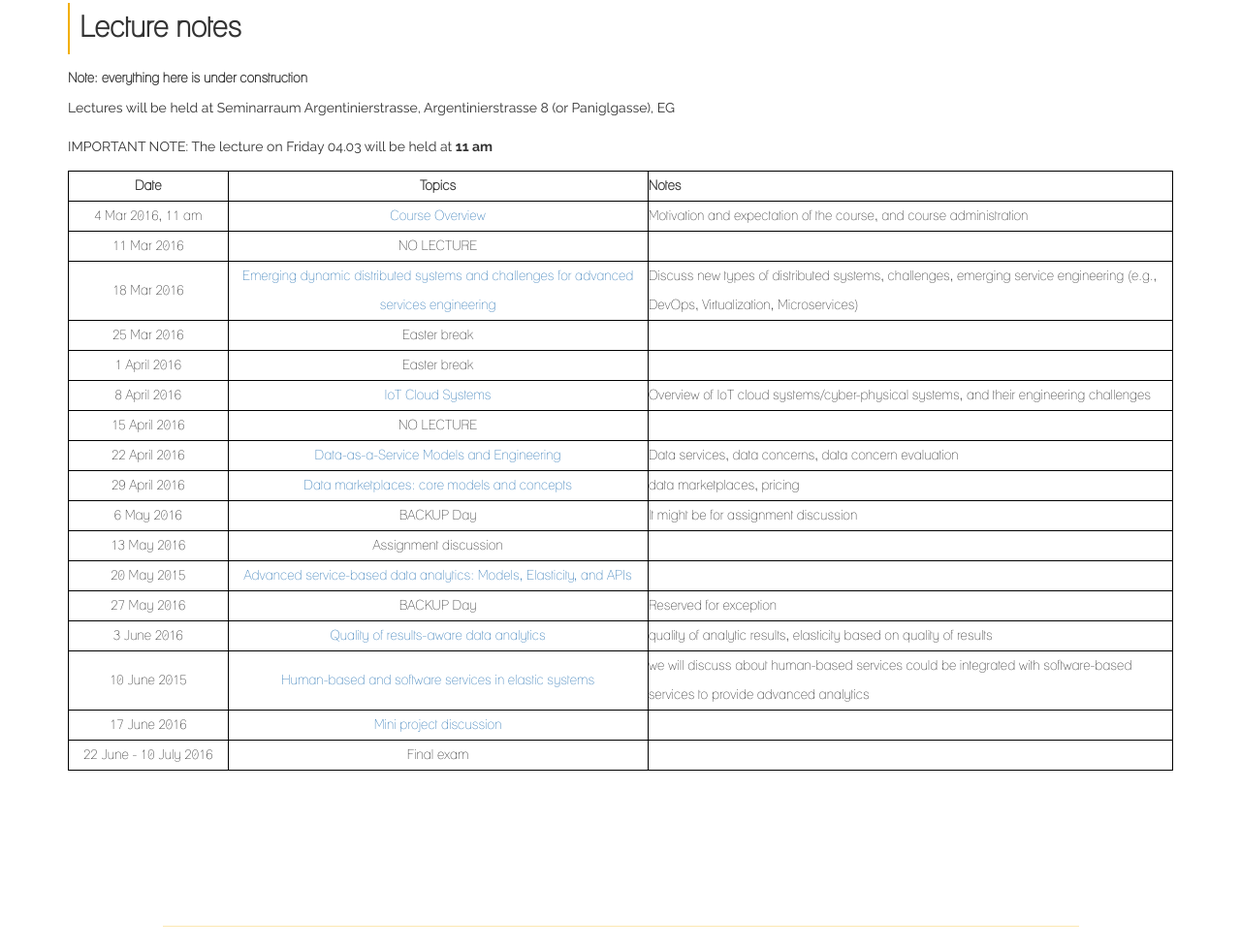
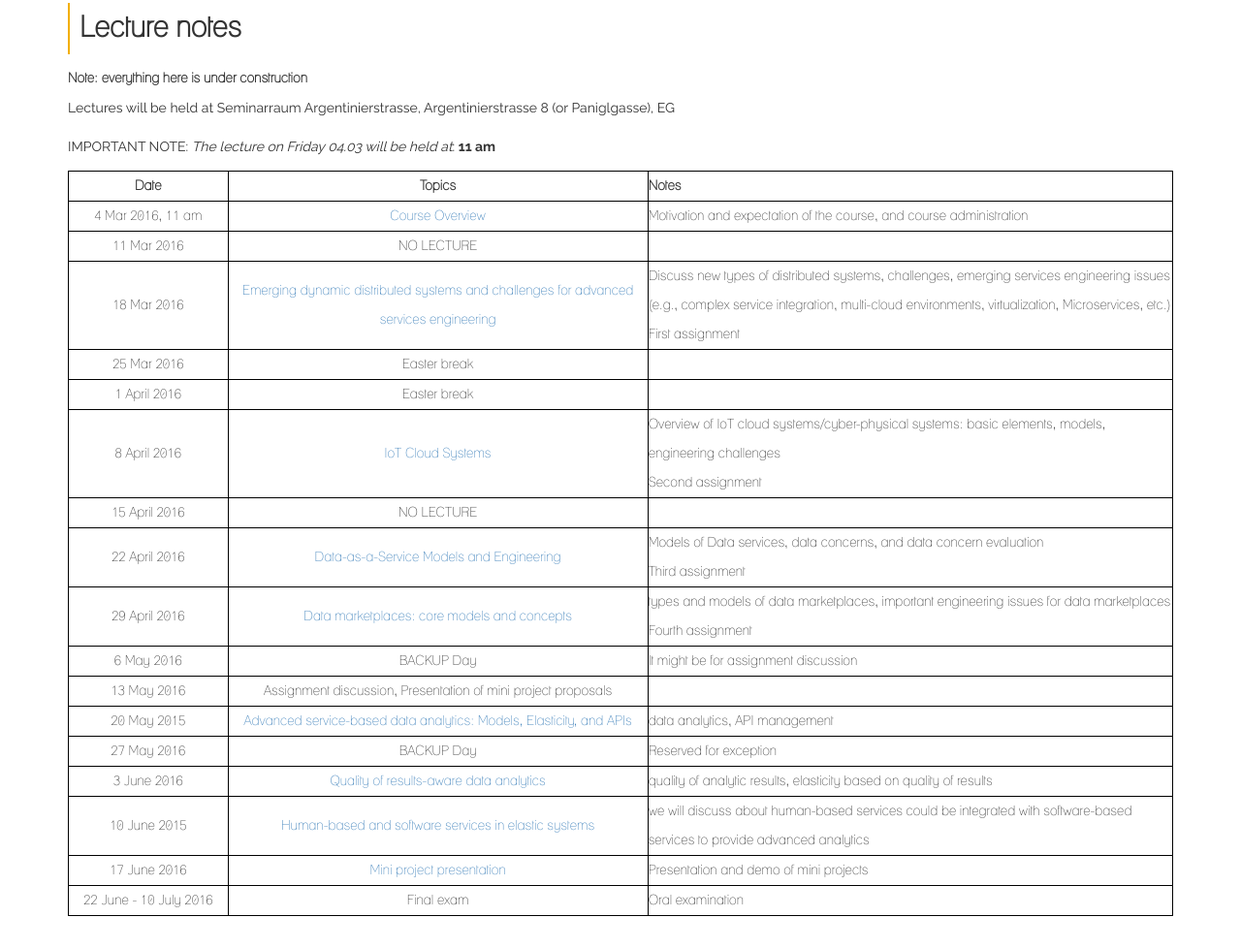
Before and after one commit to linhsolar/ase, a plain HTML site: page index.html in a window 1280 px wide. Shown: the part 1364-2343 px from the top of the page at 97% size. Drawn offline with nearby package versions, Linux system fonts and the light colour scheme.

Commit message:
revised lecture notes

```diff
--- a/index.html
+++ b/index.html
@@ -135,7 +135,7 @@ Also <a href="https://tiss.tuwien.ac.at/course/courseDetails.xhtml?windowId=320&
 				      !important;">Notes</th>
 <p>Lectures will be held at Seminarraum Argentinierstrasse, Argentinierstrasse 8 (or Paniglgasse), EG </p>
 
-<p> IMPORTANT NOTE: The lecture on Friday 04.03 will be held at <b>11 am</b></a>
+<p> IMPORTANT NOTE: <i>The lecture on Friday 04.03 will be held at</i>: <b>11 am</b></a>
 </p>
 			      </tr>
 				  <tr>
@@ -157,7 +157,8 @@ Also <a href="https://tiss.tuwien.ac.at/course/courseDetails.xhtml?windowId=320&
 				    <td style="text-align: center !
 				      important; vertical-align:middle
 				      !important;"><a href="">Emerging dynamic distributed systems and challenges for advanced services engineering</a></td>
-				    <td>Discuss new types of distributed systems, challenges, emerging service engineering (e.g., DevOps, Virtualization, Microservices)</td>
+				    <td>Discuss new types of distributed systems, challenges, emerging services engineering issues (e.g., complex service integration, multi-cloud environments, virtualization, Microservices, etc.)<br>
+				    First assignment</td>
 			      </tr>
 <tr>
 				    <td style="text-align: center ! important; vertical-align:middle !important;">25 Mar 2016</td>
@@ -180,7 +181,8 @@ Also <a href="https://tiss.tuwien.ac.at/course/courseDetails.xhtml?windowId=320&
 				    <td style="text-align: center !
 				      important; vertical-align:middle
 				      !important;"><a href="http://www.slideshare.net/linhsolar/tuwase">IoT Cloud Systems</a></td>
-				    <td>Overview of IoT cloud systems/cyber-physical systems, and their engineering challenges</td>
+				    <td>Overview of IoT cloud systems/cyber-physical systems: basic elements, models,  engineering challenges<br>
+				    Second assignment</td>
 			      </tr>
 <tr>
 				    <td style="text-align: center ! important; vertical-align:middle !important;">15 April 2016</td>
@@ -195,7 +197,8 @@ Also <a href="https://tiss.tuwien.ac.at/course/courseDetails.xhtml?windowId=320&
 				    <td style="text-align: center !
 				      important; vertical-align:middle
 				      !important;"><a href="">Data-as-a-Service Models and Engineering</a></td>
-				    <td>Data services, data concerns, data concern evaluation</td>
+				    <td>Models of Data services, data concerns, and data concern evaluation<br>
+				    Third assignment</td>
 			      </tr>
 
  <tr>
@@ -203,7 +206,8 @@ Also <a href="https://tiss.tuwien.ac.at/course/courseDetails.xhtml?windowId=320&
 				    <td style="text-align: center !
 				      important; vertical-align:middle
 				      !important;"><a href="">Data marketplaces: core models and concepts</a></td>
-				    <td>data marketplaces, pricing</td>
+				    <td>types and models of data marketplaces, important engineering issues for data marketplaces<br>
+				    Fourth assignment</td>
 			      </tr>
 <tr>
 				    <td style="text-align: center ! important; vertical-align:middle !important;">6 May 2016</td>
@@ -217,7 +221,7 @@ Also <a href="https://tiss.tuwien.ac.at/course/courseDetails.xhtml?windowId=320&
 				    <td style="text-align: center ! important; vertical-align:middle !important;">13 May 2016</td>
 				    <td style="text-align: center !
 				      important; vertical-align:middle
-				      !important;">Assignment discussion</td>
+				      !important;">Assignment discussion, Presentation of mini project proposals</td>
 				    <td></td>
 			      </tr>
  <tr>
@@ -225,7 +229,7 @@ Also <a href="https://tiss.tuwien.ac.at/course/courseDetails.xhtml?windowId=320&
 				    <td style="text-align: center !
 				      important; vertical-align:middle
 				      !important;"><a href="">Advanced service-based data analytics: Models, Elasticity, and APIs</a></td>
-				    <td></td>
+				    <td>data analytics, API management</td>
 			      </tr>
 <tr>
 				    <td style="text-align: center ! important; vertical-align:middle !important;">27 May 2016</td>
@@ -252,15 +256,15 @@ Also <a href="https://tiss.tuwien.ac.at/course/courseDetails.xhtml?windowId=320&
 				    <td style="text-align: center ! important; vertical-align:middle !important;">17 June 2016</td>
 				    <td style="text-align: center !
 				      important; vertical-align:middle
-				      !important;"><a href="">Mini project discussion</a></td>
-				    <td></td>
+				      !important;"><a href="">Mini project presentation</a></td>
+				    <td>Presentation and demo of mini projects</td>
 			      </tr>
  <tr>
 				    <td style="text-align: center ! important; vertical-align:middle !important;">22 June - 10 July 2016</td>
 				    <td style="text-align: center !
 				      important; vertical-align:middle
 				      !important;">Final exam</td>
-				    <td></td>
+				    <td>Oral examination</td>
 			      </tr>
 
               </table>
```
